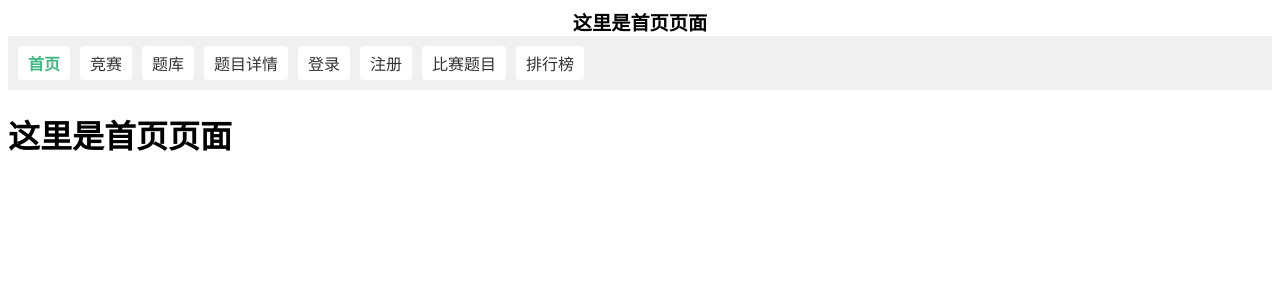
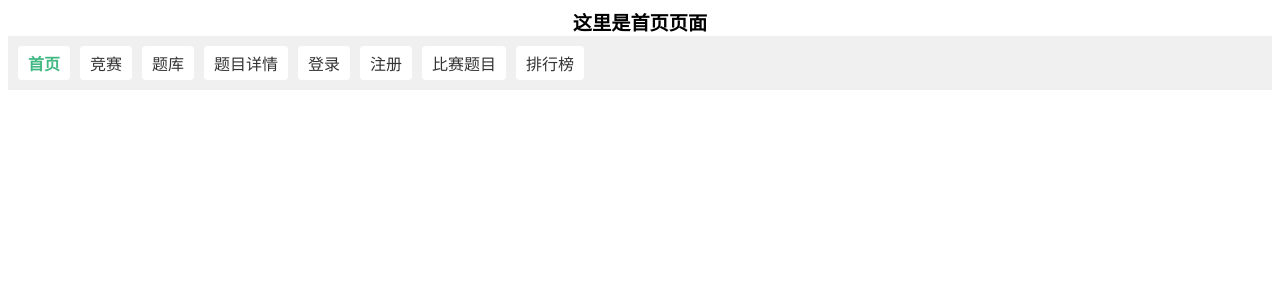
Before and after one commit to JGG0sbp66/reborn_oj_master, a Vue app: page /nav/home in a window 1280 px wide. Shown: the top 300 px of the page. Built offline with nearby package versions, Linux system fonts and the light colour scheme; the HTML template or start-up script is replaced by a standard one.

Commit message:
remove test

```diff
--- a/src/views/nav/home.vue
+++ b/src/views/nav/home.vue
@@ -1,7 +1,6 @@
 <template>
     <showtitle text="这里是首页页面"/>
     <navlinks/>
-    <h1>这里是首页页面</h1>
   </template>
 
 
```
